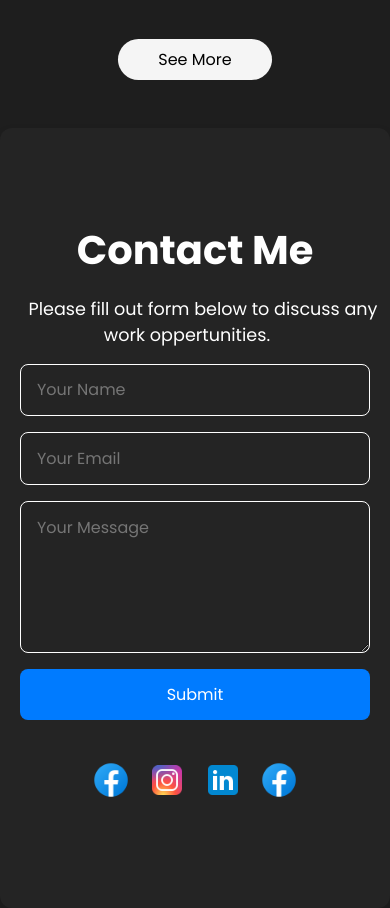
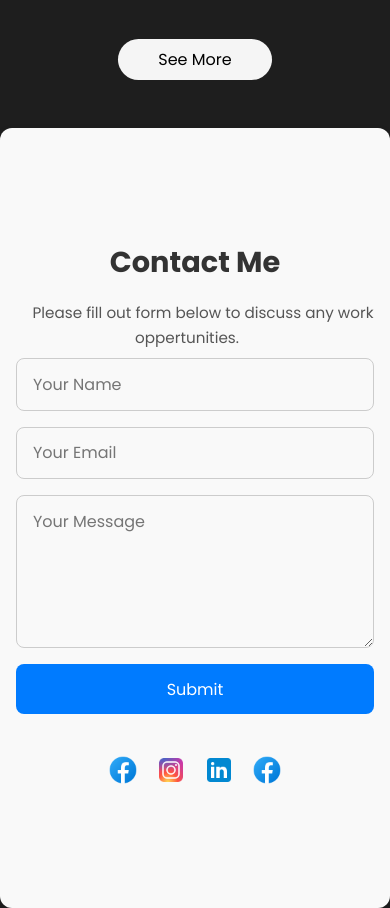
Before and after one commit to Ashan37/MyPortfolio, a React (Vite) app in the folder myportfolio/: page / in a window 390 px wide. Shown: the part 3240-4148 px from the top of the page. Built offline with nearby package versions, Linux system fonts and the light colour scheme.

Commit message:
add responsive parts for contact part

```diff
--- a/myportfolio/src/styles/contact.css
+++ b/myportfolio/src/styles/contact.css
@@ -9,7 +9,7 @@
     flex-direction: column;
     align-items: center;
     justify-content: center;
-    background-color: #242424;
+    background-color: #f9f9f9;
     box-sizing: border-box;
     border-radius: 12px;
     box-shadow: 0 4px 10px rgba(0, 0, 0, 0.1);
@@ -19,14 +19,14 @@
     font-size: 2.5rem;
     font-weight: 700;
     margin-bottom: 1rem;
-    color: #ffffff;
+    color: #333;
 }
 
 .contactDesc {
     padding: 0 1rem 2rem;
     font-size: 1.1rem;
     font-weight: 400;
-    color: #ffffff;
+    color: #555;
     max-width: 40rem;
 }
 
@@ -42,10 +42,11 @@
 .contactForm input,
 .contactForm textarea {
     padding: 0.8rem 1rem;
-    border: 1px solid #ffffff;
+    border: 1px solid #ccc;
     border-radius: 8px;
     font-size: 1rem;
     transition: border 0.3s ease, box-shadow 0.3s ease;
+    width: 100%;
 }
 
 .contactForm input:focus,
@@ -64,6 +65,8 @@
     font-size: 1rem;
     cursor: pointer;
     transition: background-color 0.3s ease;
+    width: fit-content;
+    align-self: center;
 }
 
 .submitBtn:hover {
@@ -88,3 +91,44 @@
 .link:hover {
     transform: scale(1.1);
 }
+
+/* =======================
+   📱 Responsive Styles
+   ======================= */
+
+@media (max-width: 768px) {
+    .contactPagetitle {
+        font-size: 2rem;
+    }
+
+    .contactDesc {
+        font-size: 1rem;
+    }
+
+    .submitBtn {
+        width: 100%;
+    }
+
+    .contactForm {
+        padding: 0.5rem;
+    }
+}
+
+@media (max-width: 480px) {
+    #contactPage {
+        padding: 1rem 0.5rem;
+    }
+
+    .contactPagetitle {
+        font-size: 1.8rem;
+    }
+
+    .contactDesc {
+        font-size: 0.95rem;
+    }
+
+    .link {
+        width: 32px;
+        height: 32px;
+    }
+}
```
